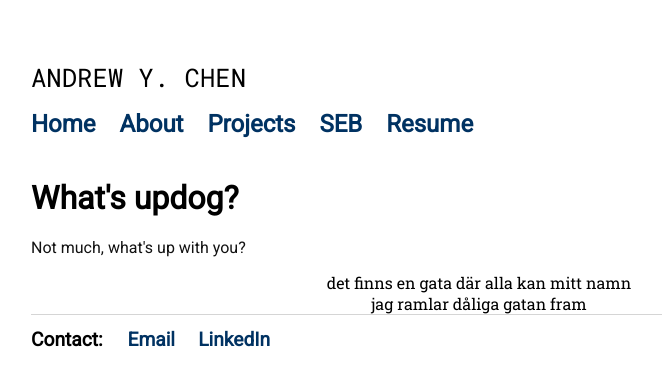
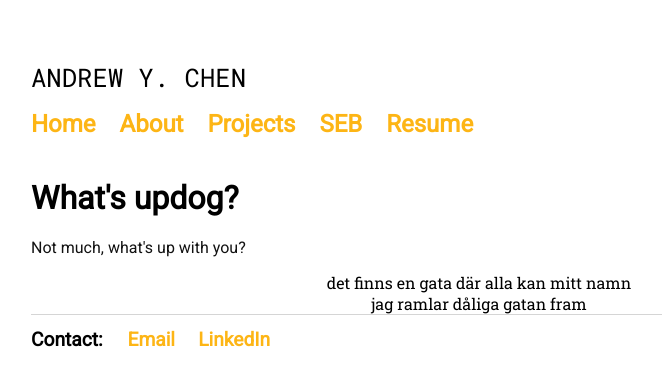
Before and after one commit to carbonheliumnitrogen/carbonheliumnitrogen.github.io, a Jekyll site: the page built from index.html, in a window 1280 px wide. Shown: the top 386 px of the page, without its empty margins (161-823 px from the left). Built offline with Jekyll 4.4.1, drawn with Linux system fonts in a browser that asks for light colours.

Commit message:
Update main.css

```diff
--- a/css/main.css
+++ b/css/main.css
@@ -29,7 +29,7 @@ nav ul li, footer ul li {
 }
 a {
     text-decoration: none;
-    color: #003262;
+    color: #FDB515;
 }
 a:hover {
     text-decoration: underline;
```
